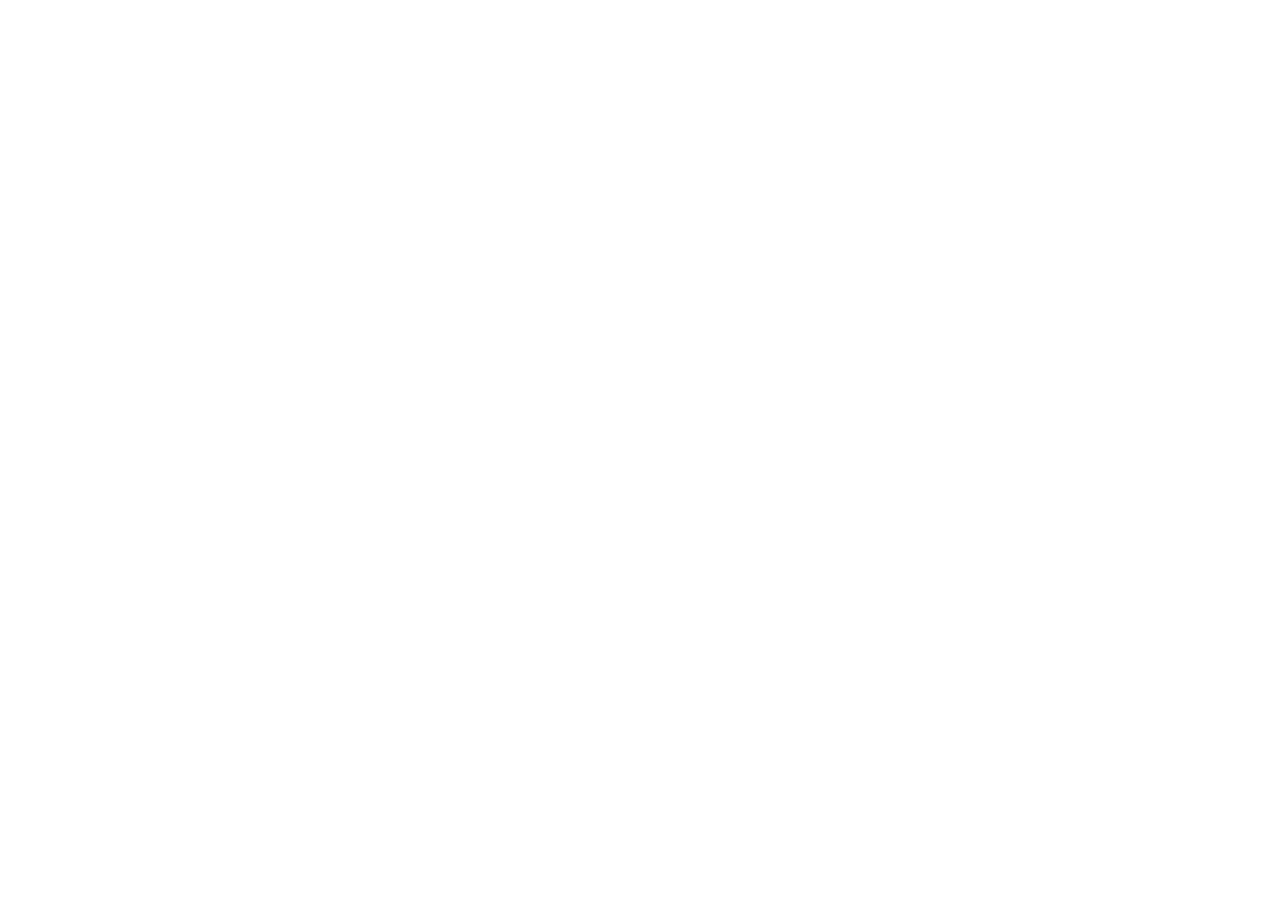
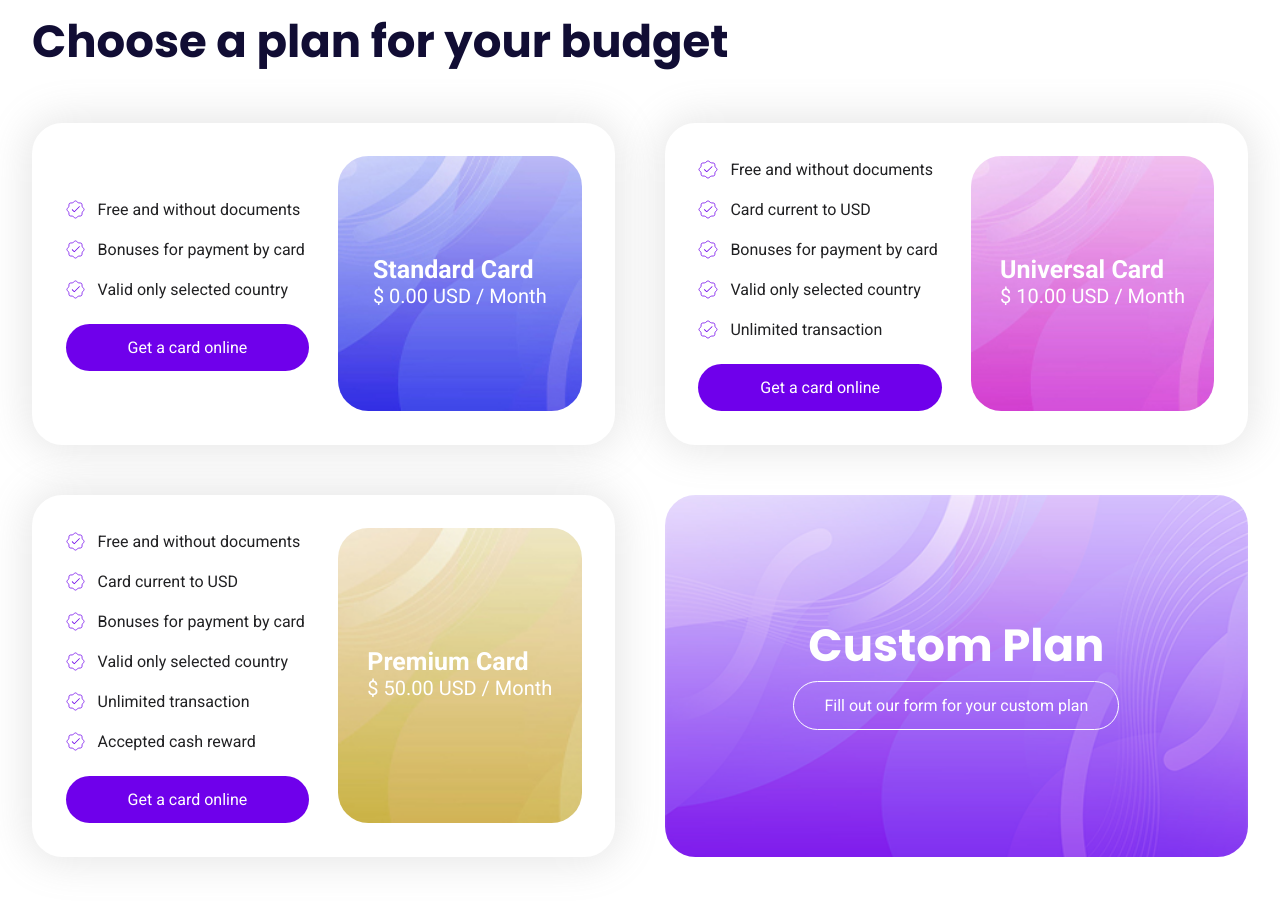
Before and after one commit to lazizjonikromov/landing_projects, a React (Vite) app: page / in a window 1280 px wide. Shown: the part 4100-5001 px from the top of the page. Before the commit the page ends 4053 px from the top, so only its background shows below. Built offline with nearby package versions, Linux system fonts and the light colour scheme.

Commit message:
plans section is added

```diff
--- a/src/App.jsx
+++ b/src/App.jsx
@@ -4,6 +4,7 @@
 import Hero from "./components/hero/Hero"
 import Navbar from "./components/navbar/Navbar"
 import PaymentSection from "./components/paymentSection/PaymentSection"
+import PlansSection from "./components/plansSection.jsx/PlansSection"
 
 function App() {
   return (
@@ -14,6 +15,7 @@
       <FeatureSection />
       <PaymentSection />
       <CtaSection />
+      <PlansSection />
     </>
   )
 }
--- /dev/null
+++ b/src/components/plansSection.jsx/PlansSection.jsx
@@ -0,0 +1,142 @@
+import React from "react";
+import Wrapper from "../wrapper/Wrapper";
+import "./plans_section.scss";
+
+const PlansSection = () => {
+  return (
+    <section className="plans">
+      <Wrapper>
+        <h3>Choose a plan for your budget</h3>
+
+        <div className="plans__container">
+          <div className="plans__card">
+            <div className="plans__card-left">
+              <div className="plans__card-feature">
+                <img src="/src/assets/plans-tick.svg" alt="" />
+                <p>Free and without documents</p>
+              </div>
+
+              <div className="plans__card-feature">
+                <img src="/src/assets/plans-tick.svg" alt="" />
+                <p>Bonuses for payment by card</p>
+              </div>
+
+              <div className="plans__card-feature">
+                <img src="/src/assets/plans-tick.svg" alt="" />
+                <p>Valid only selected country</p>
+              </div>
+
+              <a href="#" className="button-primary">
+                Get a card online
+              </a>
+            </div>
+
+            <div className="plans__card-right">
+              <img src="/src/assets/plan-1.jpg" alt="" />
+              <div className="plans__card-title">
+                <h6>Standard Card</h6>
+                <span>$ 0.00 USD / Month</span>
+              </div>
+            </div>
+          </div>
+
+          <div className="plans__card">
+            <div className="plans__card-left">
+              <div className="plans__card-feature">
+                <img src="/src/assets/plans-tick.svg" alt="" />
+                <p>Free and without documents</p>
+              </div>
+
+              <div className="plans__card-feature">
+                <img src="/src/assets/plans-tick.svg" alt="" />
+                <p>Card current to USD</p>
+              </div>
+
+              <div className="plans__card-feature">
+                <img src="/src/assets/plans-tick.svg" alt="" />
+                <p>Bonuses for payment by card</p>
+              </div>
+
+              <div className="plans__card-feature">
+                <img src="/src/assets/plans-tick.svg" alt="" />
+                <p>Valid only selected country</p>
+              </div>
+
+              <div className="plans__card-feature">
+                <img src="/src/assets/plans-tick.svg" alt="" />
+                <p>Unlimited transaction</p>
+              </div>
+
+              <a href="#" className="button-primary">
+                Get a card online
+              </a>
+            </div>
+
+            <div className="plans__card-right">
+              <img src="/src/assets/plan-2.jpg" alt="" />
+              <div className="plans__card-title">
+                <h6>Universal Card</h6>
+                <span>$ 10.00 USD / Month</span>
+              </div>
+            </div>
+          </div>
+
+          <div className="plans__card">
+            <div className="plans__card-left">
+              <div className="plans__card-feature">
+                <img src="/src/assets/plans-tick.svg" alt="" />
+                <p>Free and without documents</p>
+              </div>
+
+              <div className="plans__card-feature">
+                <img src="/src/assets/plans-tick.svg" alt="" />
+                <p>Card current to USD</p>
+              </div>
+
+              <div className="plans__card-feature">
+                <img src="/src/assets/plans-tick.svg" alt="" />
+                <p>Bonuses for payment by card</p>
+              </div>
+
+              <div className="plans__card-feature">
+                <img src="/src/assets/plans-tick.svg" alt="" />
+                <p>Valid only selected country</p>
+              </div>
+
+              <div className="plans__card-feature">
+                <img src="/src/assets/plans-tick.svg" alt="" />
+                <p>Unlimited transaction</p>
+              </div>
+
+              <div className="plans__card-feature">
+                <img src="/src/assets/plans-tick.svg" alt="" />
+                <p>Accepted cash reward</p>
+              </div>
+
+              <a href="#" className="button-primary">
+                Get a card online
+              </a>
+            </div>
+
+            <div className="plans__card-right">
+              <img src="/src/assets/plan-3.jpg" alt="" />
+              <div className="plans__card-title">
+                <h6>Premium Card</h6>
+                <span>$ 50.00 USD / Month</span>
+              </div>
+            </div>
+          </div>
+
+          <div className="plans__last-card">
+            <h3>Custom Plan</h3>
+            <a href="#" className="button-outline-2">
+              Fill out our form for your custom plan
+            </a>
+          </div>
+        </div>
+      </Wrapper>
+    </section>
+  );
+};
+
+export default PlansSection;
--- /dev/null
+++ b/src/components/plansSection.jsx/plans_section.scss
@@ -0,0 +1,121 @@
+@import "../../styles/mixins.scss";
+
+.plans {
+  padding-block: 4rem;
+
+  &__container {
+    margin-top: 3.5rem;
+    display: grid;
+    grid-template-columns: repeat(2, 1fr);
+    gap: 3.1rem;
+
+    @include respond(tab-port) {
+      grid-template-columns: 1fr;
+    }
+  }
+
+  h3 {
+    font-size: 45px;
+
+    @include respond(tab-port) {
+      font-size: 40px;
+    }
+
+    @include respond(phone) {
+      font-size: 35px;
+    }
+  }
+
+  &__card {
+    display: grid;
+    grid-template-columns: repeat(2, 1fr);
+    align-items: center;
+    gap: 1.8rem;
+    box-shadow: 0 0 40px 5px rgba(132, 132, 132, 0.2);
+    border-radius: 1.9rem;
+    padding: 2.1rem;
+
+    @include respond(tab-land) {
+      display: grid;
+      grid-template-columns: 1fr;
+    }
+
+    @include respond(tab-port) {
+      display: grid;
+      grid-template-columns: repeat(2, 1fr);
+    }
+
+    @include respond(phone) {
+      display: grid;
+      grid-template-columns: 1fr;
+    }
+  }
+
+  &__card-left {
+    display: flex;
+    flex-direction: column;
+    gap: 0.8rem;
+
+    @include respond(tab-land) {
+      order: 2;
+    }
+  }
+
+  &__card-feature {
+    display: flex;
+    align-items: center;
+    gap: 0.8rem;
+
+    img {
+      width: 1.2rem;
+    }
+  }
+
+  &__card-right {
+    position: relative;
+    display: grid;
+    height: 100%;
+
+    img {
+      width: 100%;
+      height: 100%;
+      object-fit: cover;
+      border-radius: 1.9rem;
+    }
+  }
+
+  &__card-title {
+    position: absolute;
+    place-self: center;
+  }
+
+  h6 {
+    color: #fff;
+    font-size: 25px;
+    font-weight: 600;
+  }
+
+  span {
+    font-size: 20px;
+    color: #fff;
+  }
+
+  .button-primary {
+    margin-top: 0.5rem;
+  }
+
+  &__last-card {
+    display: grid;
+    place-content: center;
+    border-radius: 1.9rem;
+    background-image: url("/src/assets/plan-4.png");
+    background-size: cover;
+    background-repeat: no-repeat;
+    text-align: center;
+    padding: 7rem 1rem;
+
+    h3 {
+      color: #fff;
+    }
+  }
+}
```
